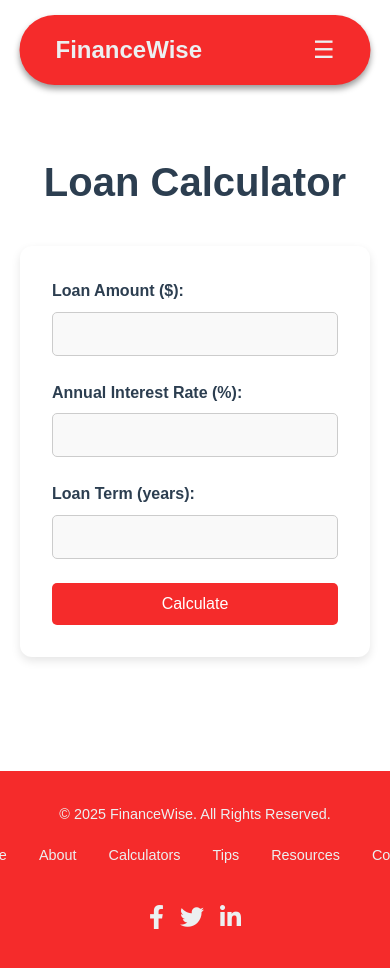
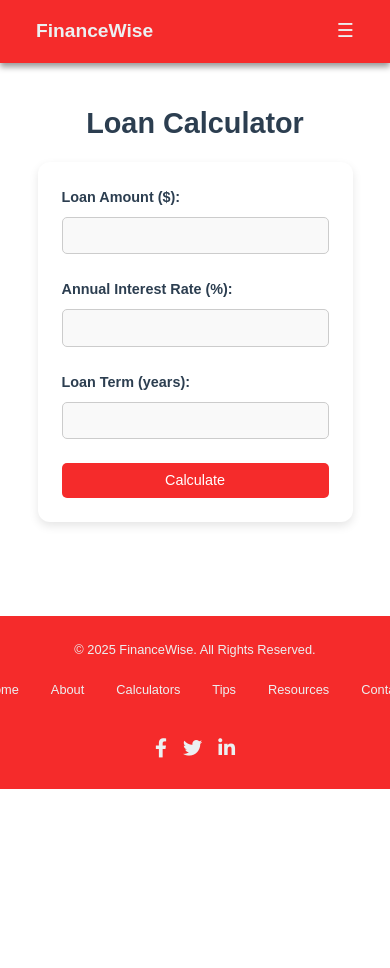
Before and after one commit to Pradeep3083/FinanceWise, a plain HTML site: page pages/loanCalculator.html in a window 390 px wide. Shown: the top 968 px of the page. After the commit the page ends 844 px from the top, so only its background shows below. Drawn offline with Linux system fonts and the light colour scheme.

Commit message:
Update styles.css

```diff
--- a/pages/styles.css
+++ b/pages/styles.css
@@ -56,7 +56,7 @@ nav {
 .nav-links {
   display: flex;
   list-style: none;
-  gap: 1.5 rem;
+  gap: 1.5rem;
 }
 
 .nav-links li {
@@ -72,7 +72,6 @@ nav {
 }
 
 .nav-links a:hover {
-  /* color: #f46060; */
   color: #212121;
 }
 
@@ -225,27 +224,41 @@ nav {
 }
 
 /* Responsive Design */
+@media (max-width: 1024px) {
+  .calculator-section h1 {
+    font-size: 2.2rem;
+  }
+
+  #retirement-form,
+  #investment-form,
+  #loan-form,
+  #savings-form,
+  #budget-form,
+  .result-section {
+    max-width: 90%;
+  }
+}
+
 @media (max-width: 768px) {
-    .hero {
-        color: #333;
-        padding: 100px 0 50px;
+  .calculator-section {
+    padding: 120px 0 40px;
   }
-    .hero h1 {
-        font-size: 2.5rem;
-        margin-bottom: 0.5rem;
-    }
-    .hero p {
-        font-size: 1rem;
-        margin-bottom: 0.5rem;
+
+  .calculator-section h1 {
+    font-size: 2rem;
+    margin-bottom: 1.5rem;
   }
 
   .menu-toggle {
     display: block;
     margin-right: 20px;
   }
+
   nav {
     top: 15px;
+    width: 95%;
   }
+
   .logo {
     margin-left: 20px;
   }
@@ -275,34 +288,6 @@ nav {
     color: #212121;
   }
 
-    .hero-content,
-    .about-content {
-        flex-direction: column;
-        text-align: center; /* Center text and content */
-    }
-
-    .hero-text,
-    .hero-image,
-    .about-image,
-    .about-text {
-        flex: none;
-        width: 100%;
-        padding: 0;
-        margin-bottom: 2rem;
-    }
-
-    .hero-image img,
-    .about-image img {
-        display: block;
-        margin: 0 auto; /* Center the images horizontally */
-        max-width: 100%; /* Ensure images are responsive */
-        margin-top: 0px;
-    }
-
-    .calculator-cards {
-        grid-template-columns: 1fr;
-    }
-
   .footer .container {
     flex-direction: column;
     text-align: center;
@@ -322,3 +307,68 @@ nav {
     margin-top: 1rem;
   }
 }
+
+@media (max-width: 480px) {
+  .calculator-section {
+    padding: 100px 0 30px;
+  }
+
+  .calculator-section h1 {
+    font-size: 1.8rem;
+    margin-bottom: 1rem;
+  }
+
+  nav {
+    width: 100%;
+    border-radius: 0;
+    top: 0;
+  }
+
+  .logo {
+    font-size: 1.2rem;
+  }
+
+  .menu-toggle {
+    font-size: 1.2rem;
+  }
+
+  #retirement-form,
+  #investment-form,
+  #loan-form,
+  #savings-form,
+  #budget-form,
+  .result-section {
+    padding: 1.5rem;
+  }
+
+  .form-group label {
+    font-size: 0.9rem;
+  }
+
+  .form-group input {
+    padding: 0.6rem;
+    font-size: 0.9rem;
+  }
+
+  .btn {
+    padding: 0.6rem 1.2rem;
+    font-size: 0.9rem;
+  }
+
+  .footer {
+    padding: 1.5rem 0;
+  }
+
+  .footer p,
+  .footer-links a {
+    font-size: 0.8rem;
+  }
+
+  .footer p {
+    text-align: center;
+  }
+
+  .social-icon {
+    font-size: 1.2rem;
+  }
+}
```
Lines whose indentation alone changed are shown as unchanged.
